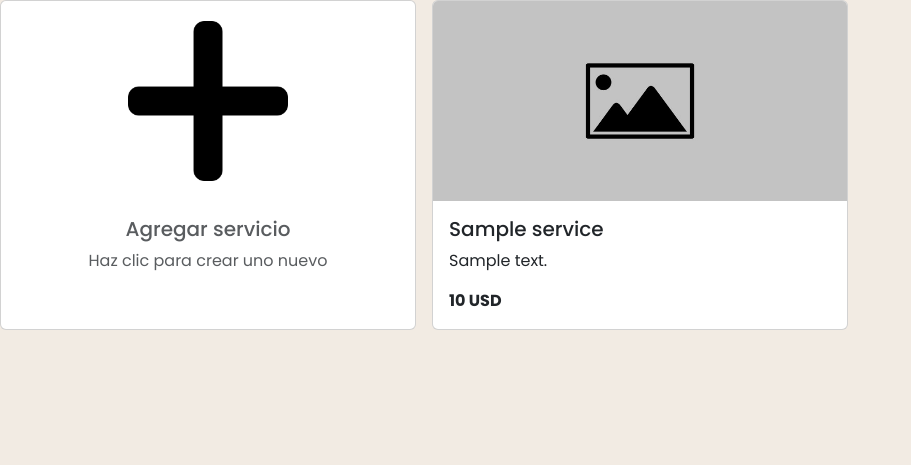
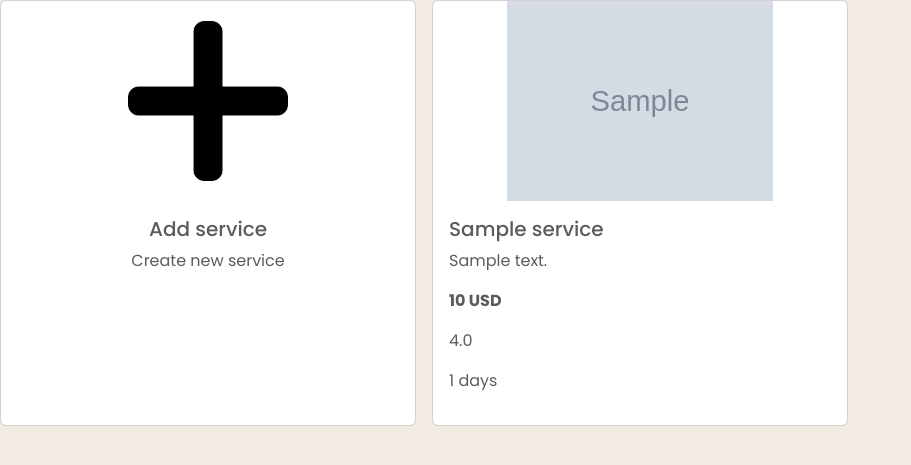
Before and after one commit to svillav4/HireHive, a Django app: page /services/ in a window 1280 px wide. Shown: the part 100-565 px from the top of the page, without its empty margins (0-911 px from the left). Run offline with Django 5.2, Linux system fonts and the light colour scheme; tables that the repository leaves empty hold one stand-in row (values such as "Sample post"); grey boxes marked "Sample" are stand-in pictures.

Commit message:
Finished the service creation system for freelancers (user story 02) and start of the service management system.

```diff
--- a/hirehive_project/settings.py
+++ b/hirehive_project/settings.py
@@ -16,6 +16,8 @@ import os
 # Build paths inside the project like this: BASE_DIR / 'subdir'.
 BASE_DIR = Path(__file__).resolve().parent.parent
 
+MEDIA_URL = '/media/'
+MEDIA_ROOT = os.path.join(BASE_DIR, 'media')
 
 # Quick-start development settings - unsuitable for production
 # See https://docs.djangoproject.com/en/5.1/howto/deployment/checklist/
--- a/hirehive_project/urls.py
+++ b/hirehive_project/urls.py
@@ -15,9 +15,10 @@ Including another URLconf
     2. Add a URL to urlpatterns:  path('blog/', include('blog.urls'))
 """
 
+from django.conf import settings
+from django.conf.urls.static import static
 from django.contrib import admin
 from django.urls import path, include
-from services.views import HomePageView
 
 urlpatterns = [
     path("admin/", admin.site.urls),
@@ -25,3 +26,6 @@ urlpatterns = [
     path("", include("services.urls")),
     path("", include("payments.urls")),
 ]
+
+if settings.DEBUG:
+    urlpatterns += static(settings.MEDIA_URL, document_root=settings.MEDIA_ROOT)
--- /dev/null
+++ b/services/templates/services/manage_service.html
@@ -0,0 +1,6 @@
+{% extends 'base.html' %}
+{% load static %}
+
+{% block content %}
+<h1>Manage Services</h1>
+{% endblock %}
--- a/services/templates/services/my_services.html
+++ b/services/templates/services/my_services.html
@@ -7,10 +7,10 @@
     <div class="col-md-4">
         <a href="{% url 'create_service' %}" class="text-decoration-none">
             <div class="card text-center border-dashed" style="height: 100%;">
-                <img src="{% static 'images/plus.png' %}" class="card-img-top" alt="Agregar servicio" style="height: 200px; object-fit: contain; padding: 20px">
+                <img src="{% static 'images/plus.png' %}" class="card-img-top" alt="Add service" style="height: 200px; object-fit: contain; padding: 20px">
                 <div class="card-body">
-                    <h5 class="card-title text-muted">Agregar servicio</h5>
-                    <p class="text-muted">Haz clic para crear uno nuevo</p>
+                    <h5 class="card-title text-muted">Add service</h5>
+                    <p class="text-muted">Create new service</p>
                 </div>
             </div>
         </a>
@@ -19,14 +19,23 @@
     <!-- Tarjetas de servicios existentes -->
     {% for service in services %}
     <div class="col-md-4">
-        <div class="card">
-            <img src="{% static 'images/default-service.jpg' %}" class="card-img-top" alt="{{ service.title }}" style="height: 200px; object-fit: cover;">
-            <div class="card-body">
-                <h5 class="card-title">{{ service.title }}</h5>
-                <p class="card-text">{{ service.description }}</p>
-                <p class="card-text"><strong>{{ service.price }} USD</strong></p>
+        <a href="{% url 'manage_service' %}" class="text-decoration-none">
+            <div class="card">
+                {% if service.image and service.image.name != "default-service.jpg" %}
+                    <img src="{{ service.image.url }}" class="card-img-top" alt="{{ service.title }}" style="height: 200px; object-fit: contain;">
+                {% else %}
+                    <img src="{% static 'images/default-service.jpg' %}" class="card-img-top" alt="{{ service.title }}" style="height: 200px; object-fit: contain;">
+                {% endif %}
+
+                <div class="card-body">
+                    <h5 class="text-muted">{{ service.title }}</h5>
+                    <p class="text-muted">{{ service.description }}</p>
+                    <p class="text-muted"><strong>{{ service.price }} USD</strong></p>
+                    <p class="text-muted">{{ service.rating }}</p>
+                    <p class="text-muted">{{ service.delivery_time }} days</p>
+                </div>
             </div>
-        </div>
+        </a>
     </div>
     {% endfor %}
 </div>
--- a/services/urls.py
+++ b/services/urls.py
@@ -1,9 +1,10 @@
 from django.urls import path
-from .views import HomePageView, MyServicesView, CreateServiceView, ServiceSuccessView
+from .views import HomePageView, MyServicesView, CreateServiceView, ServiceSuccessView, ManageServiceView
 
 urlpatterns = [
     path("", HomePageView.as_view(), name="home"),
     path('services/', MyServicesView.as_view(), name='my_services'),
     path('services/create', CreateServiceView.as_view(), name='create_service'),
-    path('services/success', ServiceSuccessView.as_view(), name='service_success'),
+    path('services/success', ServiceSuccessView.as_view(), name='success'),
+    path('services/manage', ManageServiceView.as_view(), name='manage_service'),
 ]
--- a/services/views.py
+++ b/services/views.py
@@ -1,5 +1,4 @@
 from django.shortcuts import render, redirect
-from django.http import HttpResponse
 from django.views.generic import TemplateView
 from django.views import View
 from .forms import ServiceForm
@@ -13,7 +12,7 @@ class HomePageView(TemplateView):
 class MyServicesView(View):
     template_name = 'services/my_services.html'
 
-    def get(self, request,):
+    def get(self, request):
         services = Service.objects.all()
         return render(request, self.template_name, {"services": services})
 
@@ -23,7 +22,7 @@ class CreateServiceView(LoginRequiredMixin, TemplateView):
 
     def dispatch(self, request, *args, **kwargs):
         if not hasattr(request.user, 'freelancer'):
-            return HttpResponse("No tienes permisos para crear un servicio.", status=403)
+            return redirect('services/home')
 
         return super().dispatch(request, *args, **kwargs)
 
@@ -38,9 +37,20 @@ class CreateServiceView(LoginRequiredMixin, TemplateView):
             service = form.save(commit=False)
             service.freelancer = freelancer
             service.save()
-            return redirect('service_success')
+            return redirect('success')
 
         return render(request, self.template_name, {'form': form})
 
+
 class ServiceSuccessView(TemplateView):
-    template_name = 'products/success.html'
+    template_name = 'services/success.html'
+
+
+class ManageServiceView(LoginRequiredMixin, TemplateView):
+    template_name = 'services/manage_service.html'
+
+    def dispatch(self, request, *args, **kwargs):
+        if not hasattr(request.user, 'freelancer'):
+            return redirect('services/home')
+
+        return super().dispatch(request, *args, **kwargs)
```
Also changed, not shown: services/management/commands/add_interests_db.py (added, +18 -0 lines), services/management/commands/interests.json (added, +11 -0 lines), media/images/ux.png (added), services/management/__init__.py (added), services/management/commands/__init__.py (added), services/templates/services/success.html (renamed from services/templates/services/sucess.html).
